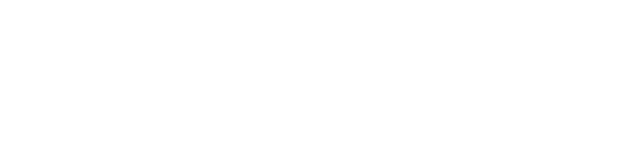
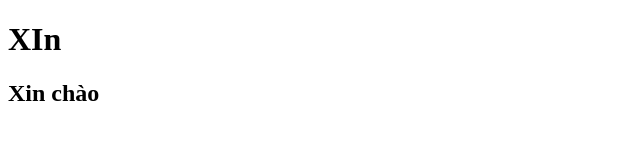
Before and after one commit to VuKieuAnh/DemoGitGroup, a plain HTML site: page index.html in a window 1280 px wide. Shown: the whole page, without its empty margins (0-640 px from the left). Drawn offline with Linux system fonts and the light colour scheme.

Commit message:
edit file

```diff
--- a/index.html
+++ b/index.html
@@ -5,6 +5,7 @@
     <title>Title</title>
 </head>
 <body>
-
+<h1>XIn </h1>
+<h2> Xin chào</h2>
 </body>
 </html>
```
Also changed, not shown: 1 other file.
